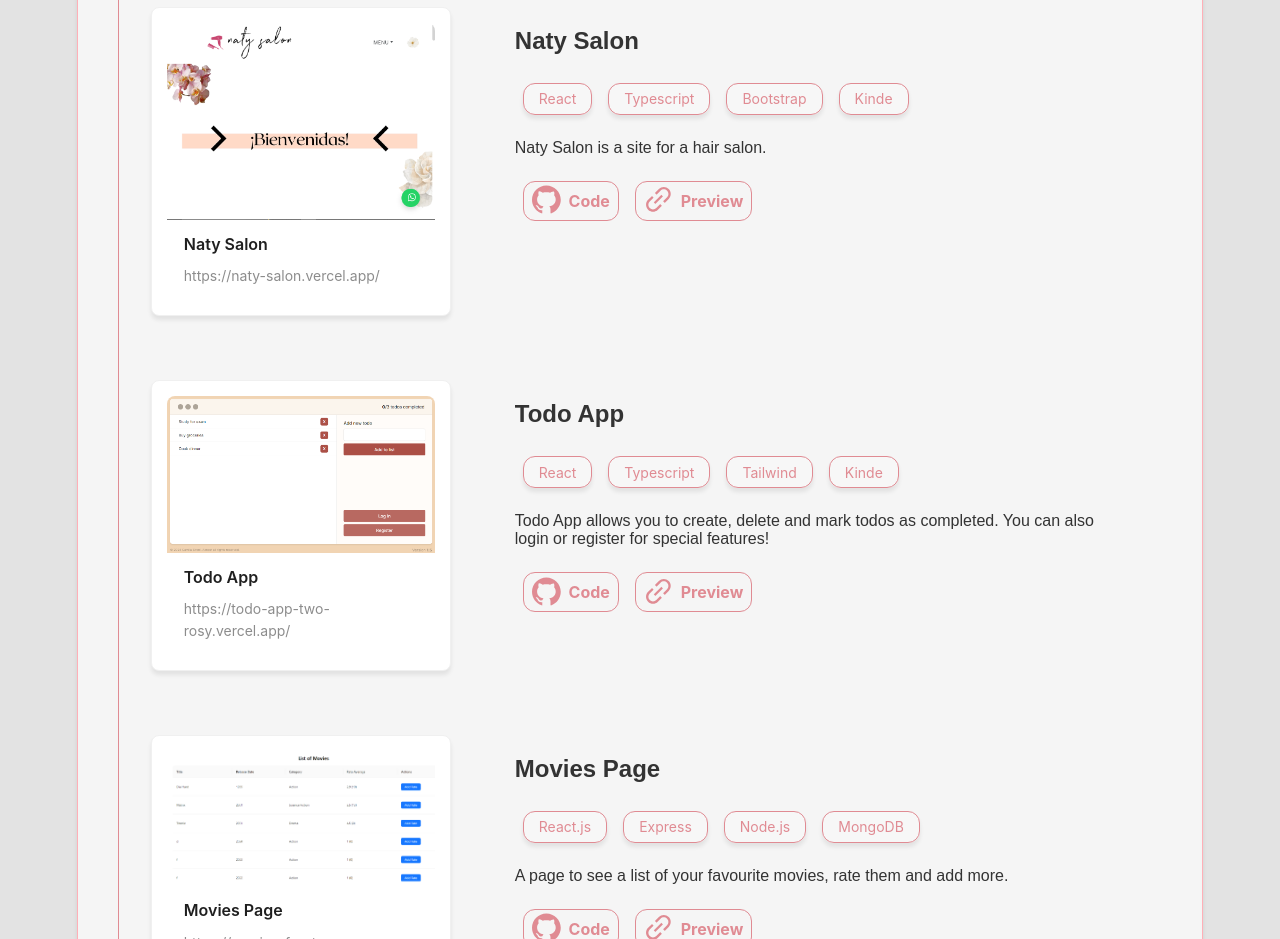
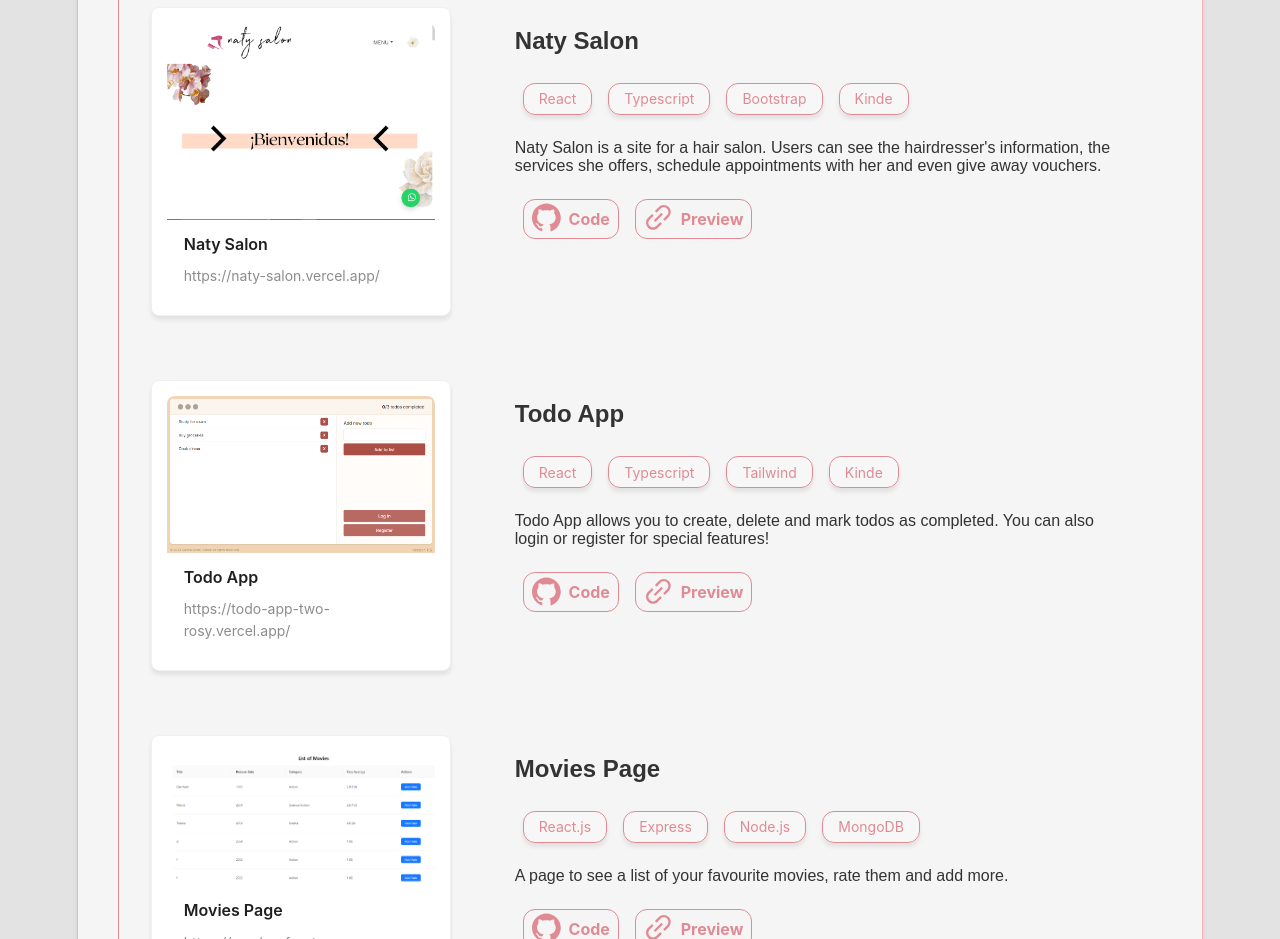
Before and after one commit to CamilaSironi/My-portfolio, a React (Vite) app: page / in a window 1280 px wide. Shown: the part 1060-1999 px from the top of the page. Built offline with nearby package versions, Linux system fonts and the light colour scheme.

Commit message:
add description

```diff
--- a/src/components/projects.jsx
+++ b/src/components/projects.jsx
@@ -30,7 +30,7 @@ function Projects() {
                         <Button className="project-skill" type="primary">Typescript</Button>
                         <Button className="project-skill" type="primary">Bootstrap</Button>
                         <Button className="project-skill" type="primary">Kinde</Button>
-                        <p>Naty Salon is a site for a hair salon. </p>
+                        <p>Naty Salon is a site for a hair salon. Users can see the hairdresser&apos;s information, the services she offers, schedule appointments with her and even give away vouchers. </p>
                         <Button className="btn" type="link" href="https://github.com/CamilaSironi/Naty-salon" target="_blank" icon={<GithubOutlined/>} size="large">Code</Button>
                         <Button className="btn" type="link" href="https://naty-salon.vercel.app/" target="_blank" icon={<LinkOutlined />} size="large">Preview</Button>
                     </div>
```
